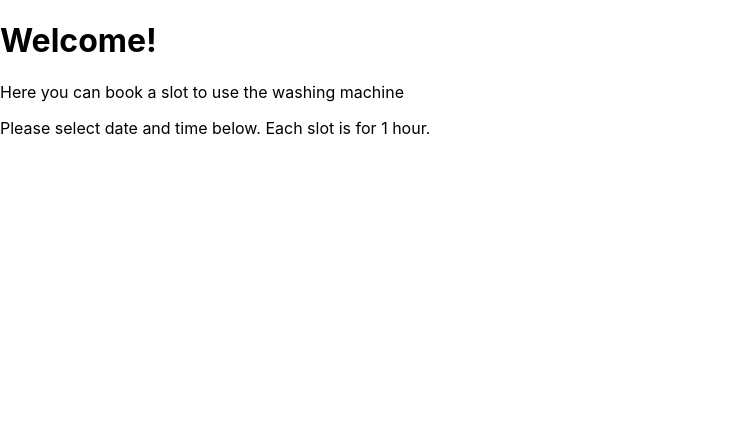
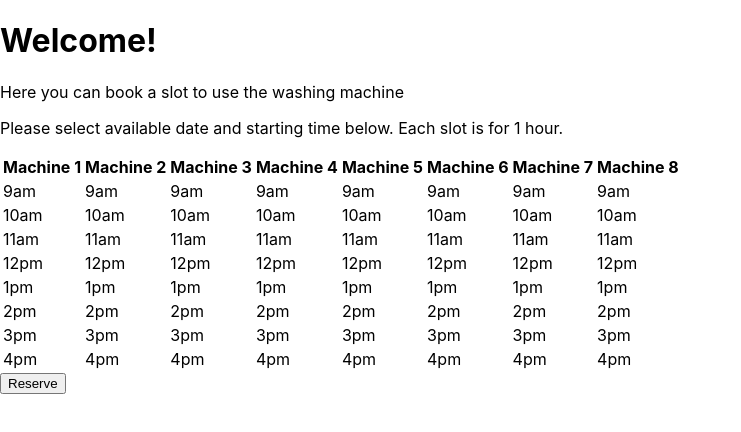
Before and after one commit to ouju/laundry-app, a React (Create React App) app: page / in a window 1280 px wide. Shown: the top 432 px of the page, without its empty margins (0-741 px from the left). Built offline with nearby package versions, Linux system fonts and the light colour scheme.

Commit message:
create simple time slot table

```diff
--- a/src/Home.js
+++ b/src/Home.js
@@ -1,14 +1,17 @@
 // Home.js
 import React from 'react';
+import ReservationForm from './ReservationForm';
 
 function Home() {
+
   return (
     <div>
       <h1>Welcome!</h1>
       <p>Here you can book a slot to use the washing machine</p>
       <p>
-        Please select date and time below. Each slot is for 1 hour.
+        Please select available date and starting time below. Each slot is for 1 hour.
       </p>
+      <ReservationForm />
     </div>
   );
 }
--- /dev/null
+++ b/src/ReservationForm.js
@@ -0,0 +1,37 @@
+// ReservationForm.js
+import React from 'react';
+
+function ReservationForm() {
+  const washingMachines = Array.from({ length: 8 }, (_, index) => index + 1);
+  const timeSlots = ['9am', '10am', '11am', '12pm', '1pm', '2pm', '3pm', '4pm'];
+
+  const handleSubmit = () => {
+    console.log('Reserved for the following time slots:');
+  };
+
+  return (
+    <form onSubmit={handleSubmit}>
+      <table>
+        <thead>
+          <tr>
+            {washingMachines.map((machine) => (
+              <th key={machine}>Machine {machine}</th>
+            ))}
+          </tr>
+        </thead>
+        <tbody>
+          {timeSlots.map((time) => (
+            <tr key={time}>
+              {washingMachines.map((machine) => (
+                <td key={machine}>{time}</td>
+              ))}
+            </tr>
+          ))}
+        </tbody>
+      </table>
+      <button type="submit">Reserve</button>
+    </form>
+  );
+}
+
+export default ReservationForm;
```
